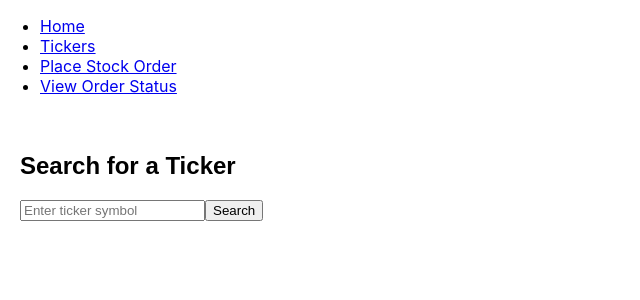
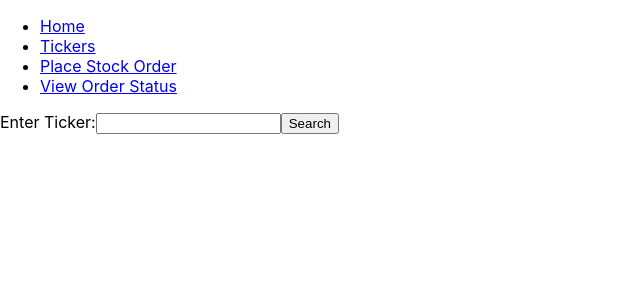
Before and after one commit to FedyaS/robinhood-clone, a React (Create React App) app in the folder client/: page /ticker in a window 1280 px wide. Shown: the top 300 px of the page, without its empty margins (0-640 px from the left). Built offline with nearby package versions, Linux system fonts and the light colour scheme.

Commit message:
adding page templates for frontend

```diff
--- a/client/src/App.js
+++ b/client/src/App.js
@@ -4,6 +4,7 @@ import { BrowserRouter as Router, Routes, Route, Link } from 'react-router-dom';
 import Dashboard from './components/Dashboard'; // Assuming Dashboard.js is in the same directory
 import Ticker from './components/Ticker'
 import StockChart from './components/Research'
+import UserProfile from './components/Home'
 
 function App() {
   return (
@@ -28,7 +29,7 @@ function App() {
         </nav>
 
         <Routes>
-          <Route path="/" element={<Dashboard />} />
+          <Route path="/" element={<UserProfile />} />
           <Route path="/ticker" element={<Ticker />} />
           <Route path="/place-order" element={<StockChart />} />
           <Route path="/view-order" element={<StockChart />} />
--- /dev/null
+++ b/client/src/components/Home.js
@@ -0,0 +1,46 @@
+import React, { useState, useEffect } from 'react';
+
+const UserProfile = ({ }) => {
+  const userId = 'ABCDEFGH'
+  const [userData, setUserData] = useState(null);
+  const [stocksData, setStocksData] = useState([]);
+
+  useEffect(() => {
+    const fetchData = async () => {
+      const response = await fetch(`http://127.0.0.1:5000/home?user_id=${userId}`);
+      const data = await response.json();
+
+      if (data.user) {
+        setUserData(data.user);
+      }
+      if (data.stocks) {
+        setStocksData(data.stocks);
+      }
+    };
+
+    fetchData();
+  }, [userId]);
+
+  if (!userData) {
+    return <div>Loading...</div>;
+  }
+
+  return (
+    <div>
+      <h1>User Profile</h1>
+      <h2>{userData.name}</h2>
+      <p>ID: {userData.id}</p>
+      <p>Cash: ${userData.cash / 100}</p>
+      <h3>Stocks</h3>
+      <ul>
+        {stocksData.map((stock, index) => (
+          <li key={index}>
+            Ticker: {stock.ticker}, Shares: {stock.num_shares}, Purchase Price: ${stock.purchase_price / 100}
+          </li>
+        ))}
+      </ul>
+    </div>
+  );
+};
+
+export default UserProfile;
--- a/client/src/components/Ticker.js
+++ b/client/src/components/Ticker.js
@@ -1,78 +1,67 @@
 import React, { useState } from 'react';
 
-// Style object for component styling
-const styles = {
-    container: {
-        padding: '20px',
-        fontFamily: 'Arial',
-    },
-    form: {
-        marginBottom: '20px',
-    },
-    input: {
-        marginRight: '5px',
-    },
-    results: {
-        marginTop: '20px',
-    },
+// A basic array of common ticker symbols for suggestions
+const COMMON_TICKERS = ['AAPL', 'GOOGL', 'MSFT', 'AMZN', 'FB'];
+
+const TickerSearch = () => {
+  const [ticker, setTicker] = useState('');
+  const [tickerData, setTickerData] = useState(null);
+  const [loading, setLoading] = useState(false);
+
+  const handleTickerChange = (e) => {
+    setTicker(e.target.value.toUpperCase());
   };
 
-// Sample ticker symbols
-const popularTickers = ['AAPL', 'GOOGL', 'MSFT', 'AMZN', 'TSLA'];
-
-const Ticker = () => {
-    const [data, setData] = useState(null);
-    const [input, setInput] = useState('');
-
-    // Fetch data using native fetch API
-    const fetchData = async (ticker) => {
+  const fetchTickerData = async (tickerSymbol) => {
+    setLoading(true);
     try {
-            const response = await fetch(`http://127.0.0.1:5000/ticker?symbol=${ticker}`);
-            if (!response.ok) {
-                throw new Error(`HTTP error! status: ${response.status}`);
-            }
-            const json = await response.json();
-            setData(json);
+      const response = await fetch(`http://127.0.0.1:5000/ticker?symbol=${tickerSymbol}`);
+      const data = await response.json();
+      setTickerData(data);
     } catch (error) {
-            console.error("Failed to fetch: ", error);
-            setData(null);
+      console.error("Error fetching ticker data:", error);
+      setTickerData(null);
+    } finally {
+      setLoading(false);
     }
   };
 
-    // Handle form submission
   const handleSubmit = (e) => {
     e.preventDefault();
-        fetchData(input);
+    fetchTickerData(ticker);
   };
 
-    return(        // Apply styles in the component
-        <div style={styles.container}>
-            <h2>Search for a Ticker</h2>
-            <form onSubmit={handleSubmit} style={styles.form}>
+  return (
+    <div>
+      <form onSubmit={handleSubmit}>
+        <label htmlFor="tickerInput">Enter Ticker:</label>
         <input
+          id="tickerInput"
           type="text"
-                    value={input}
-                    onChange={(e) => setInput(e.target.value)}
-                    list="tickers"
-                    placeholder="Enter ticker symbol"
+          value={ticker}
+          onChange={handleTickerChange}
+          list="tickers-suggestions"
         />
-                <datalist id="tickers">
-                    {popularTickers.map(ticker => (
-                        <option key={ticker} value={ticker} />
+        <datalist id="tickers-suggestions">
+          {COMMON_TICKERS.map((symbol) => (
+            <option key={symbol} value={symbol} />
           ))}
         </datalist>
         <button type="submit">Search</button>
-            {data && (
+      </form>
+
+      {loading && <p>Loading...</p>}
+
+      {tickerData && (
         <div>
-                    <h3>Results:</h3>
-                    <p>ID: {data.id}</p>
-                    <p>Time: {new Date(data.time * 1000).toLocaleString()}</p>
-                    <p>Ticker Data: {JSON.stringify(data.ticker_data, null, 2)}</p>
+          <h2>{tickerData.name} ({ticker})</h2>
+          <p>{tickerData.description}</p>
+          <h3>Last Price: ${tickerData.last_price / 100}</h3>
+          {/* Add more detailed rendering based on your needs */}
         </div>
       )}
-            </form>
     </div>
   );
 };
 
-export default Ticker;
+export default TickerSearch;
```
Also changed, not shown: 2 other files (tests, documents, lock files or other folders). Lines whose indentation alone changed are shown as unchanged.
